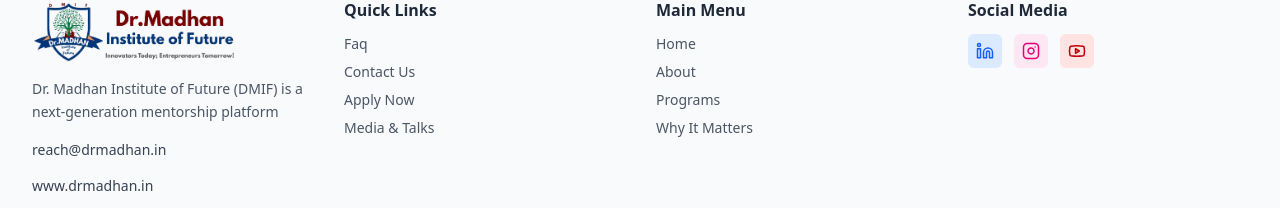
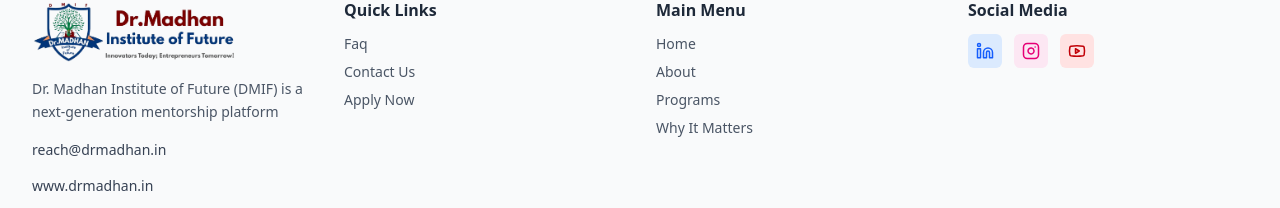
Before and after one commit to Imaginex2025/DMIF-Landing, a React (Vite) app: page / in a window 1280 px wide. Shown: the part 4566-4774 px from the top of the page. Built offline with nearby package versions, Linux system fonts and the light colour scheme.

Commit message:
foter media talks removed

```diff
--- a/src/Layout/Footer.tsx
+++ b/src/Layout/Footer.tsx
@@ -42,11 +42,7 @@ const Footer = () => {
                 Apply Now
               </Link>
             </li>
-            <li>
-              <Link to={APPROUTES.HOME} className="text-gray-600 hover:text-blue-900 transition">
-                Media & Talks
-              </Link>
-            </li>
+
           </ul>
         </div>
 
```
